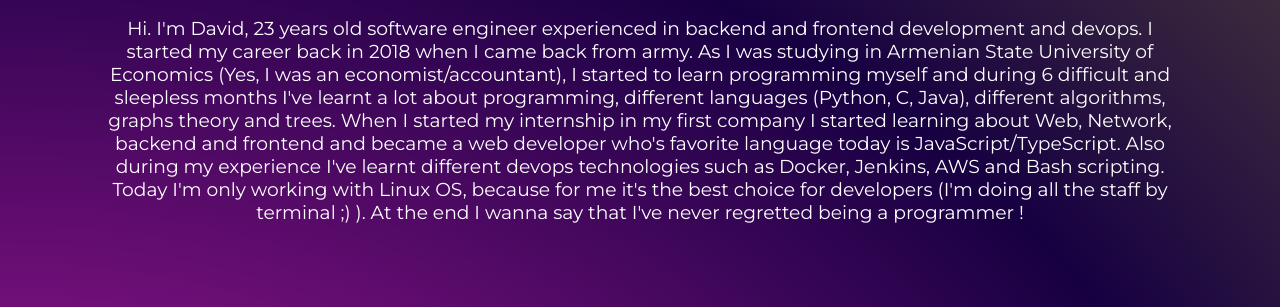
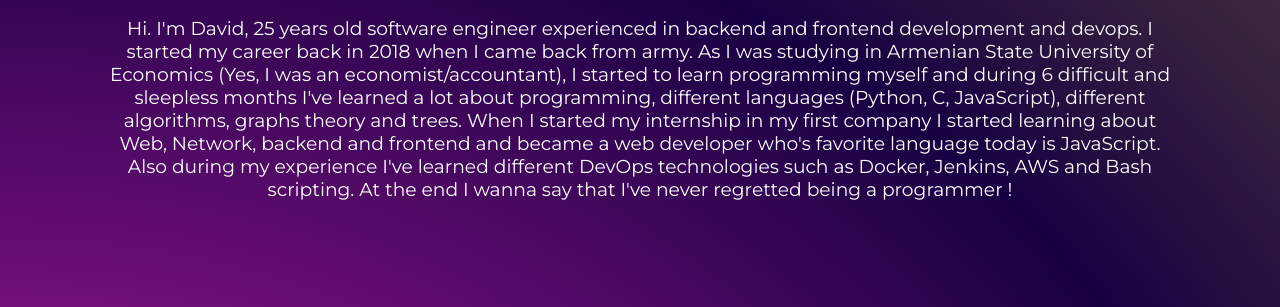
Before and after one commit to Davo1997/portfolio, a Gatsby site: page /about in a window 1280 px wide. Shown: the part 172-479 px from the top of the page. Built offline with nearby package versions, Linux system fonts and the light colour scheme; Gatsby itself is replaced by a stand-in of ours.

Commit message:
Update about.js

```diff
--- a/src/pages/about.js
+++ b/src/pages/about.js
@@ -10,17 +10,16 @@
       <div className={styles.wrapper}>
         <h1 className={styles.mainTitle}>About Me and my career</h1>
         <h3 className={styles.contentHs}>
-          Hi. I'm David, 23 years old software engineer experienced in backend and frontend development and devops.
+          Hi. I'm David, 25 years old software engineer experienced in backend and frontend development and devops.
           I started my career back in 2018 when I came back from army. As I was studying
           in Armenian State University of Economics (Yes, I was an economist/accountant),
           I started to learn programming myself and during 6 difficult and sleepless months
-          I've learnt a lot about programming, different languages (Python, C, Java),
+          I've learned a lot about programming, different languages (Python, C, JavaScript),
           different algorithms, graphs theory and trees. When I started my internship in
           my first company I started learning about Web, Network, backend and frontend
-          and became a web developer who's favorite language today is JavaScript/TypeScript.
-          Also during my experience I've learnt different devops technologies such as
-          Docker, Jenkins, AWS and Bash scripting. Today I'm only working with Linux OS,
-          because for me it's the best choice for developers (I'm doing all the staff by terminal ;) ).
+          and became a web developer who's favorite language today is JavaScript.
+          Also during my experience I've learned different DevOps technologies such as
+          Docker, Jenkins, AWS and Bash scripting.
           At the end I wanna say that I've never regretted being a programmer !
         </h3>
       </div>
```
